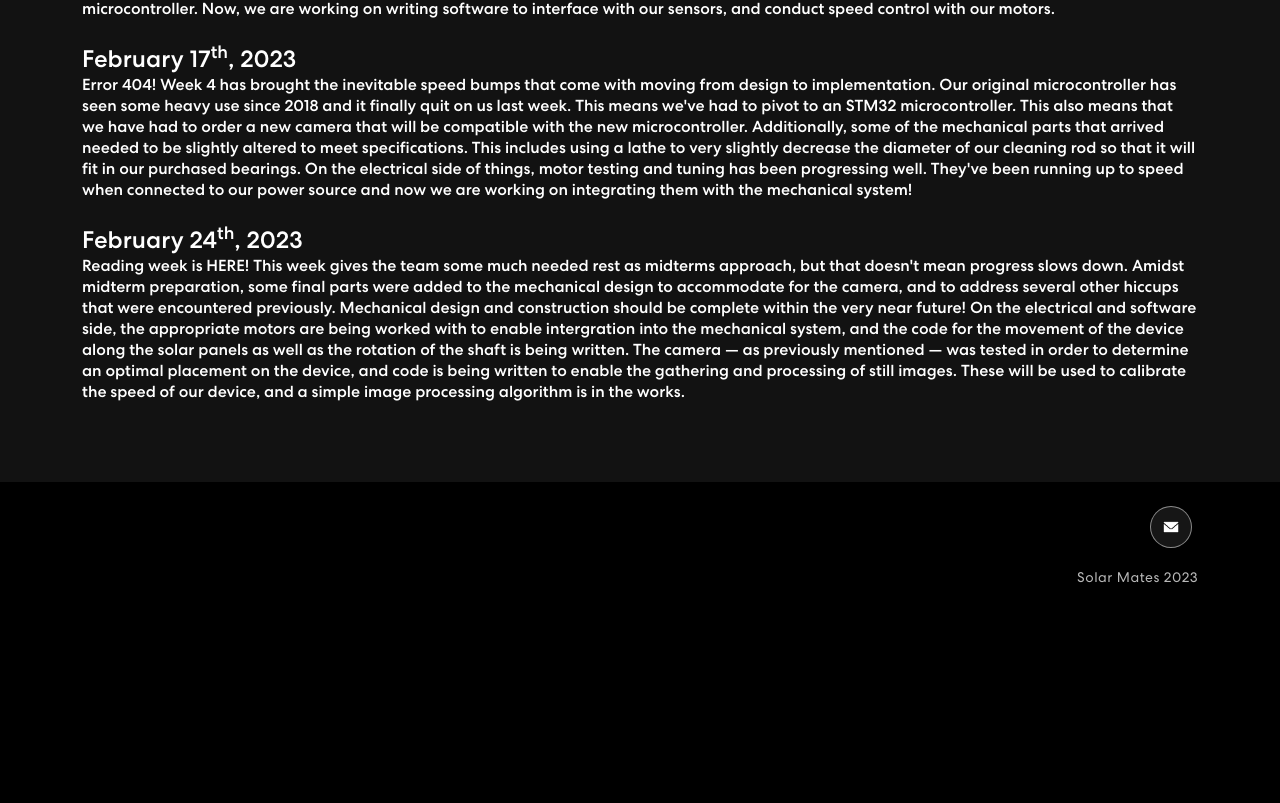
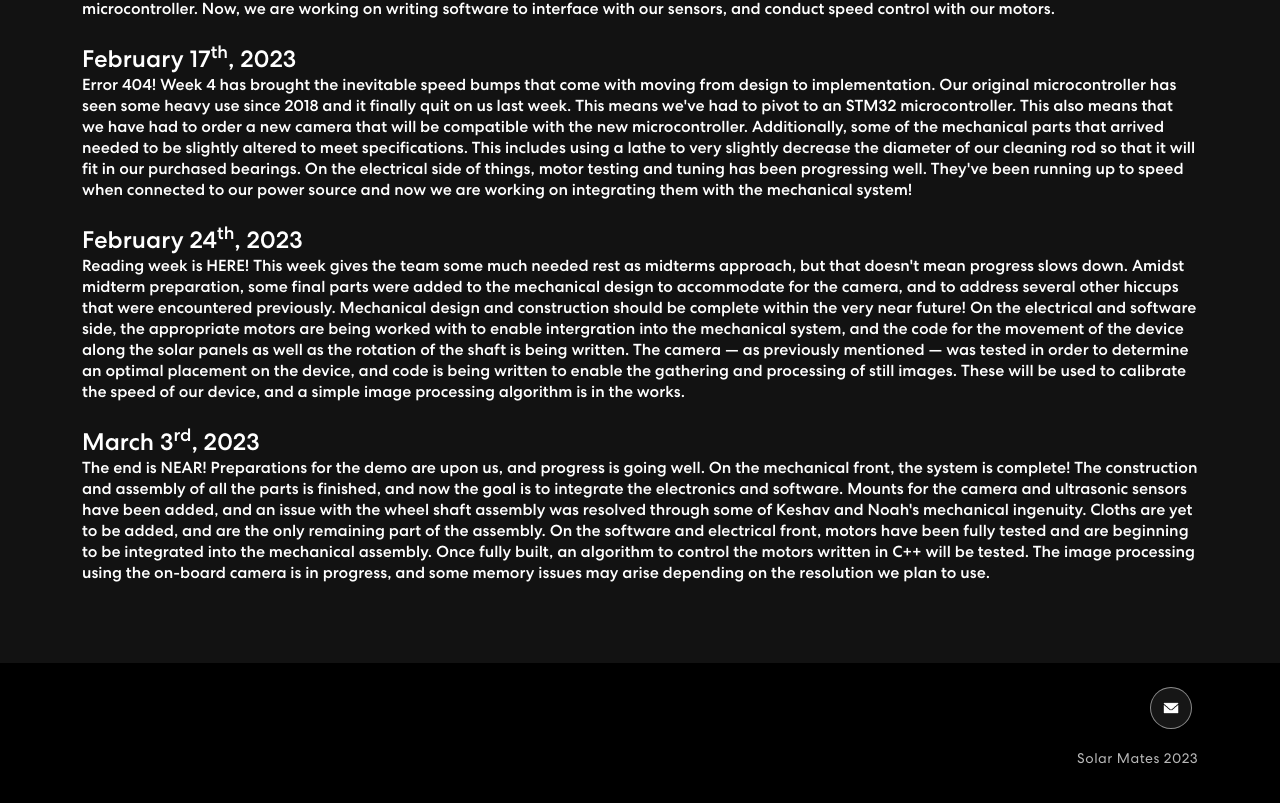
Before and after one commit to george-xiao/solarmates.github.io, a React (Create React App) app: page / in a window 1280 px wide. Shown: the part 3275-4078 px from the top of the page. Before the commit the page ends 3911 px from the top, so only its background shows below. Built offline with nearby package versions, Linux system fonts and the light colour scheme.

Commit message:
Blog post added March 3rd

```diff
--- a/src/components/Blog.js
+++ b/src/components/Blog.js
@@ -86,6 +86,24 @@ The aluminum square tubing and connectors are being used to make up the box fram
             </div>
           </Col>
         </Row>
+        <br></br>
+        <Row>
+          <Col size={50}>
+            <div>
+                <h4>March 3<sup>rd</sup>, 2023</h4>
+                <h6> The end is NEAR! Preparations for the demo are upon us, and progress is going well.
+
+                  On the mechanical front, the system is complete! The construction and assembly of all the parts is finished, and now the goal is to integrate the
+                  electronics and software. Mounts for the camera and ultrasonic sensors have been added, and an issue with the wheel shaft assembly was resolved
+                  through some of Keshav and Noah's mechanical ingenuity. Cloths are yet to be added, and are the only remaining part of the assembly.
+
+                  On the software and electrical front, motors have been fully tested and are beginning to be integrated into the mechanical assembly. Once fully built,
+                  an algorithm to control the motors written in C++ will be tested. The image processing using the on-board camera is in progress, and some memory issues
+                  may arise depending on the resolution we plan to use.
+                  </h6>
+            </div>
+          </Col>
+        </Row>
       </Container>
     </section>
   )
```
